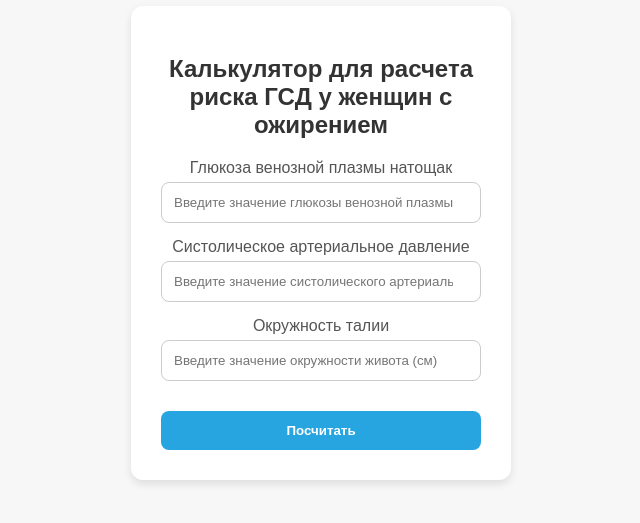
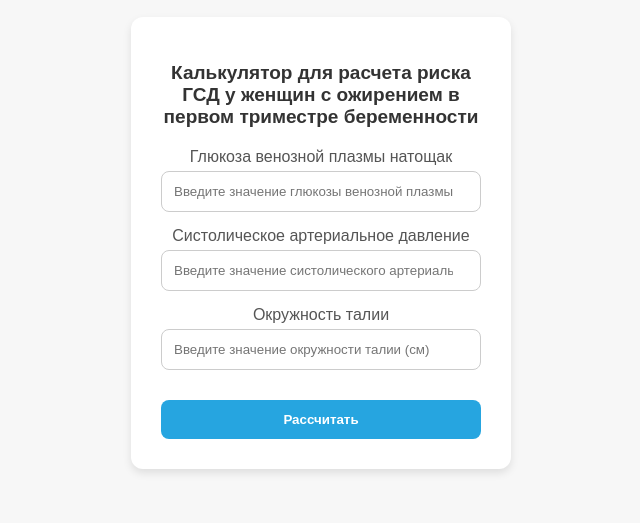
Before and after one commit to Gnom204/GSDcalculator, a plain HTML site: page index.html in a window 1280 px wide. Shown: the part 157-680 px from the top of the page, without its empty margins (319-959 px from the left). Drawn offline with Linux system fonts and the light colour scheme.

Commit message:
hotfix: текст

```diff
--- a/index.html
+++ b/index.html
@@ -8,16 +8,16 @@
 </head>
 <body>
     <form>
-        <h2>Калькулятор для расчета риска ГСД у женщин с ожирением</h2>
+        <h2>Калькулятор для расчета риска ГСД у женщин с ожирением в первом триместре беременности</h2>
         <label>Глюкоза венозной плазмы натощак</label>
         <input type="number" step="any" name="a" placeholder="Введите значение глюкозы венозной плазмы (ммоль/л)">
         <label>Систолическое артериальное давление</label>
         <input type="number" step="any" name="b" placeholder="Введите значение систолического артериального давления (мм.рт.ст)">
         <label>Окружность талии</label>
-        <input type="number" name="c" step="any" placeholder="Введите значение окружности живота (см)">
+        <input type="number" name="c" step="any" placeholder="Введите значение окружности талии (см)">
         <p id="formula"></p>
         <p id="result"></p>
-        <button type="submit">Посчитать</button>
+        <button type="submit">Рассчитать</button>
 
     </form>
     <script src="./script.js"></script>
--- a/style.css
+++ b/style.css
@@ -23,6 +23,7 @@ h2 {
     margin-bottom: 20px;
     color: #333;
     text-align: center;
+    font-size: 19px;
 }
 
 label {
```
